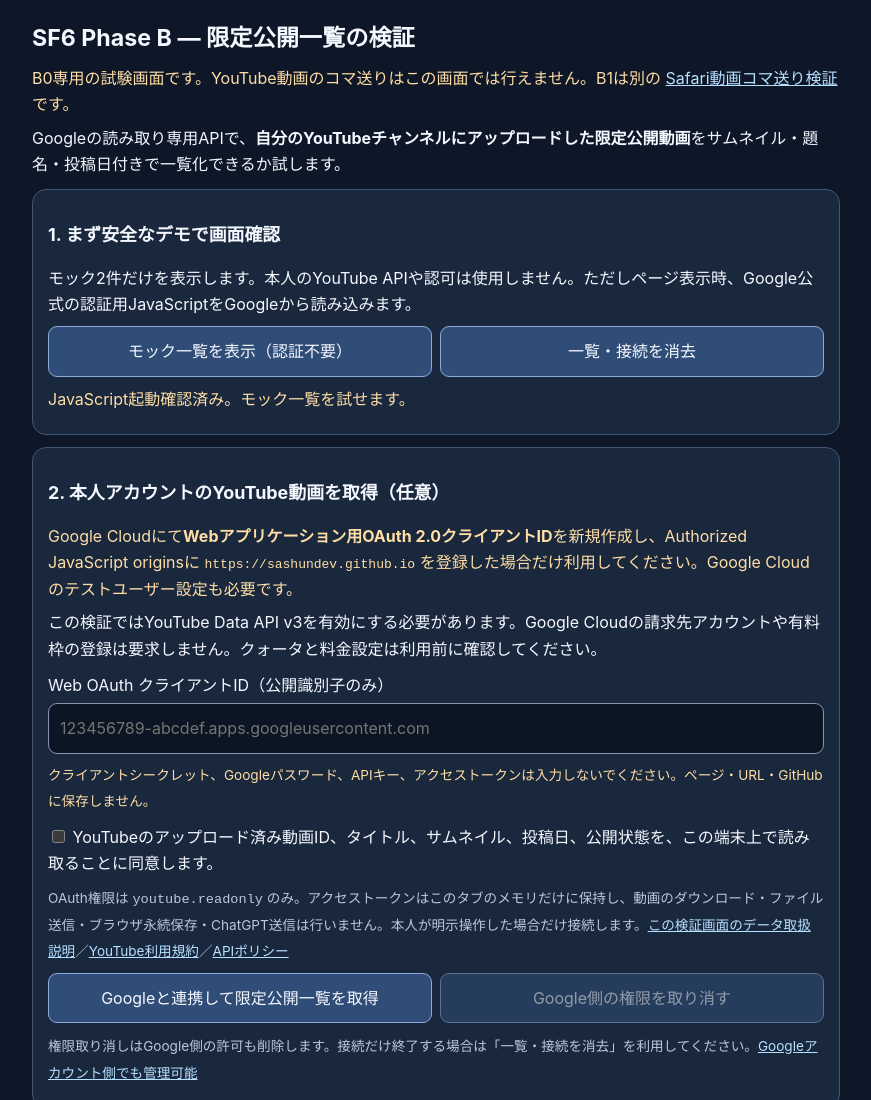
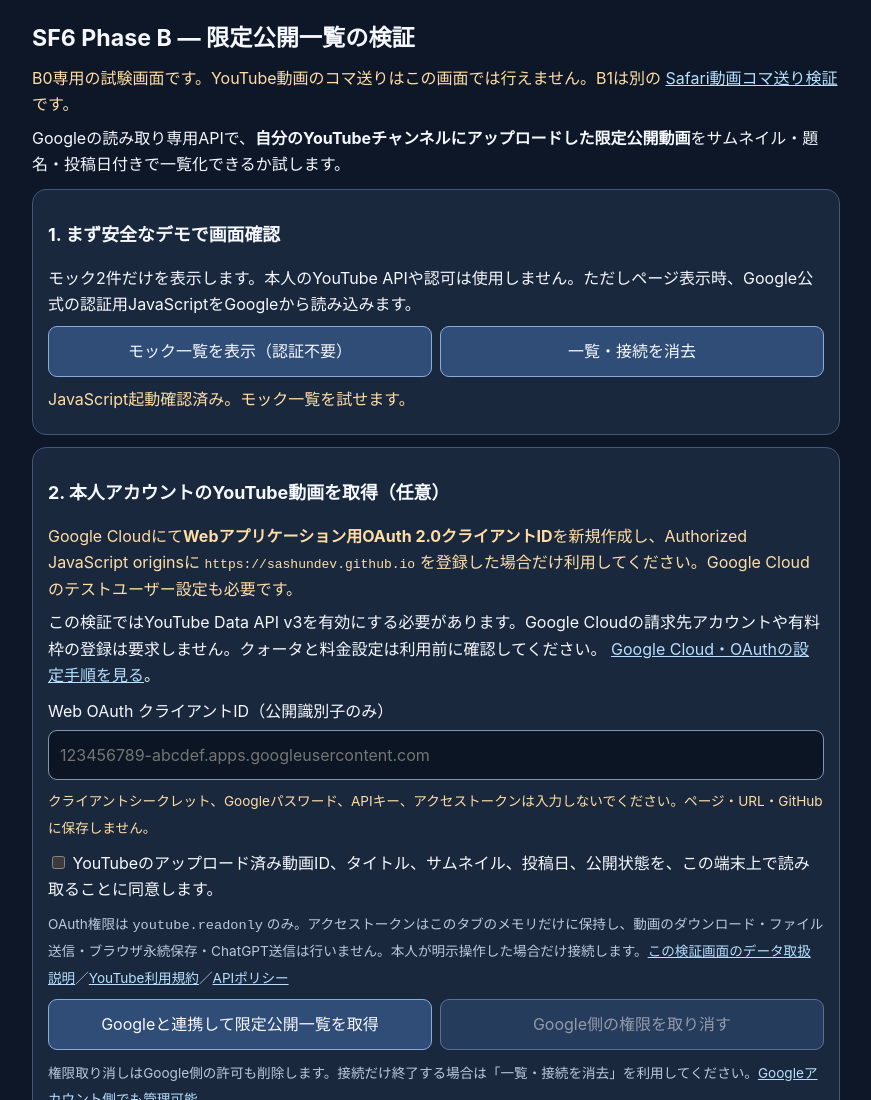
Before and after one commit to SashunDev/sf6-ai-coach-viewer, a plain HTML site: page spikes/b0-library.html in a window 1280 px wide. Shown: the top 1100 px of the page, without its empty margins (204-1075 px from the left). Drawn offline with Linux system fonts and the light colour scheme.

Commit message:
docs(B0): link owner OAuth setup directly from Safari experiment

```diff
--- a/spikes/b0-library.html
+++ b/spikes/b0-library.html
@@ -40,7 +40,7 @@ a{color:#b7dfff}#status{min-height:2rem;white-space:pre-wrap}
 <section class="card">
 <h2>2. 本人アカウントのYouTube動画を取得（任意）</h2>
 <p class="warn">Google Cloudにて<strong>Webアプリケーション用OAuth 2.0クライアントID</strong>を新規作成し、Authorized JavaScript originsに <code>https://sashundev.github.io</code> を登録した場合だけ利用してください。Google Cloudのテストユーザー設定も必要です。</p>
-<p>この検証ではYouTube Data API v3を有効にする必要があります。Google Cloudの請求先アカウントや有料枠の登録は要求しません。クォータと料金設定は利用前に確認してください。</p>
+<p>この検証ではYouTube Data API v3を有効にする必要があります。Google Cloudの請求先アカウントや有料枠の登録は要求しません。クォータと料金設定は利用前に確認してください。 <a href="https://github.com/SashunDev/sf6-b1-safari-probe/blob/main/B0_SETUP.md" target="_blank" rel="noopener noreferrer">Google Cloud・OAuthの設定手順を見る</a>。</p>
 <label for="clientId">Web OAuth クライアントID（公開識別子のみ）</label>
 <input type="text" id="clientId" placeholder="123456789-abcdef.apps.googleusercontent.com" autocomplete="off" spellcheck="false">
 <p class="warn"><small>クライアントシークレット、Googleパスワード、APIキー、アクセストークンは入力しないでください。ページ・URL・GitHubに保存しません。</small></p>
```
